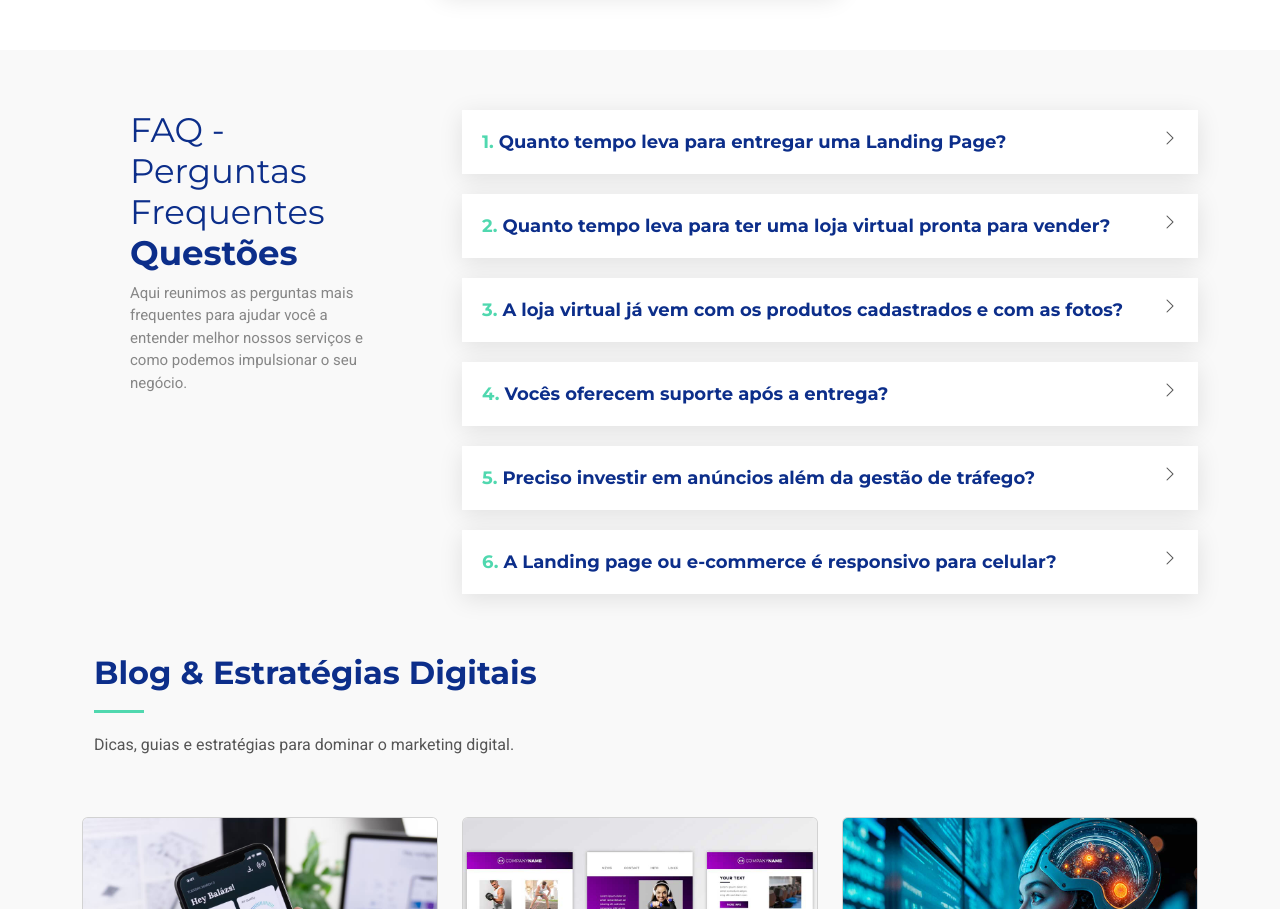
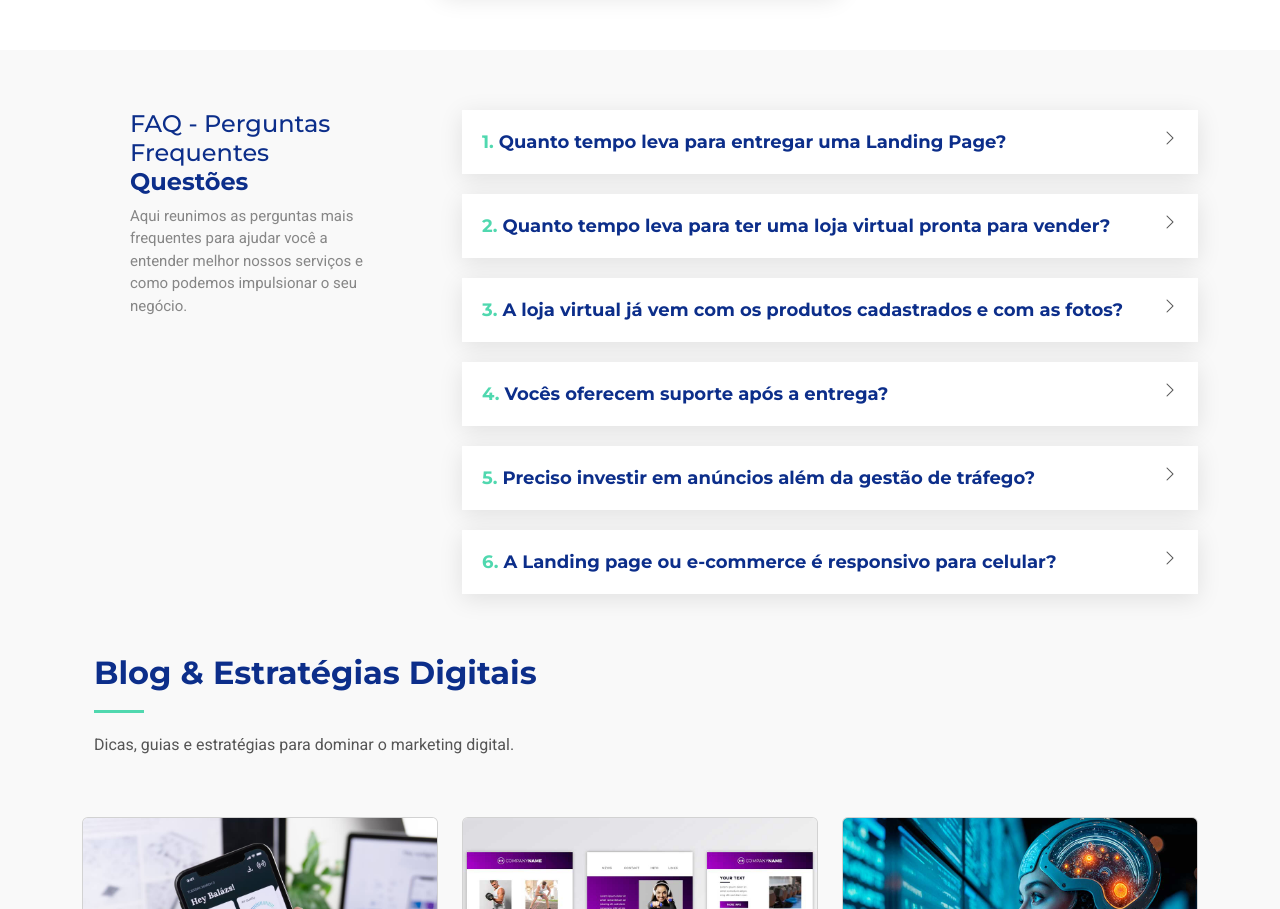
Before and after one commit to prbarboza/ecom-inteligente, a plain HTML site: page index.html in a window 1280 px wide. Shown: the part 3508-4417 px from the top of the page. Drawn offline with Linux system fonts and the light colour scheme.

Commit message:
Atualizações do projeto landing page

```diff
--- a/index.html
+++ b/index.html
@@ -376,7 +376,7 @@
 
           <div class="col-lg-4" data-aos="fade-up" data-aos-delay="100">
             <div class="content px-xl-5">
-              <h3><span>FAQ - Perguntas Frequentes </span><strong>Questões</strong></h3>
+              <h4><span>FAQ - Perguntas Frequentes </span><strong>Questões</strong></h4>
               <p>
                 Aqui reunimos as perguntas mais frequentes para ajudar você a entender melhor nossos serviços e como podemos impulsionar o seu negócio.
               </p>
```
